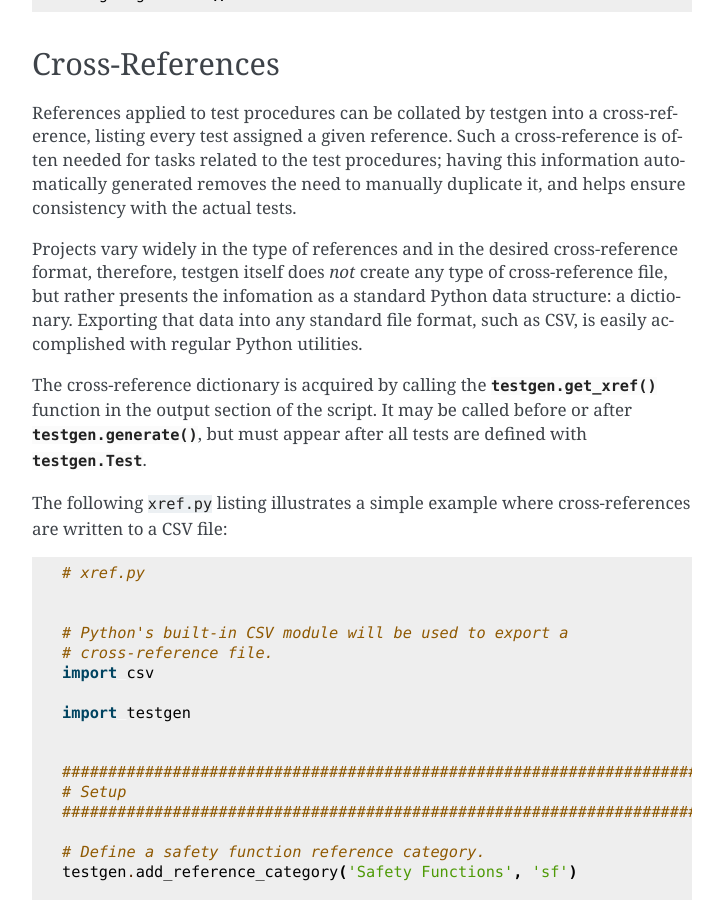
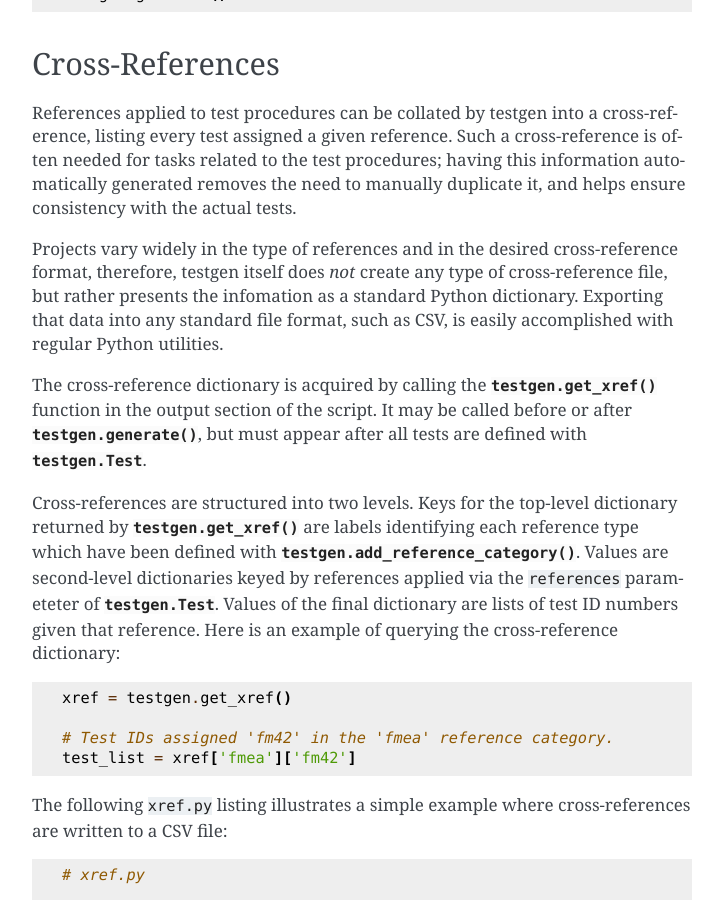
Before and after one commit to jvalenzuela/atform, a Sphinx documentation site: the page built from doc/source/ref.rst, in a window 1280 px wide and 900 px high, scrolled down 1208 px. Shown: the whole window, without its empty margins (388-1111 px from the left). Built offline with Sphinx 7.4.7, drawn with Linux system fonts in a browser that asks for light colours.

Commit message:
Add documentation describing cross-reference format.

```diff
--- a/doc/source/ref.rst
+++ b/doc/source/ref.rst
@@ -28,7 +28,7 @@ consistency with the actual tests.
 Projects vary widely in the type of references and in the desired
 cross-reference format, therefore, |project_name| itself does *not* create any
 type of cross-reference file, but rather presents the infomation as a
-standard Python data structure: a dictionary. Exporting that data into
+standard Python dictionary. Exporting that data into
 any standard file format, such as CSV, is easily accomplished with regular
 Python utilities.
 
@@ -38,6 +38,20 @@ It may be called before or after :py:func:`testgen.generate`, but
 must appear after all tests are defined with
 :py:class:`testgen.Test`.
 
+Cross-references are structured into two levels. Keys for the top-level
+dictionary returned by :py:func:`testgen.get_xref` are labels identifying
+each reference type which have been defined with
+:py:func:`testgen.add_reference_category`. Values are second-level
+dictionaries keyed by references applied via the
+:code:`references` parameteter of :py:class:`testgen.Test`.
+Values of the final dictionary are lists of test ID numbers given that
+reference. Here is an example of querying the cross-reference dictionary::
+
+   xref = testgen.get_xref()
+
+   # Test IDs assigned 'fm42' in the 'fmea' reference category.
+   test_list = xref['fmea']['fm42']
+
 The following :file:`xref.py` listing illustrates a simple example
 where cross-references are written to a CSV file:
 
```
